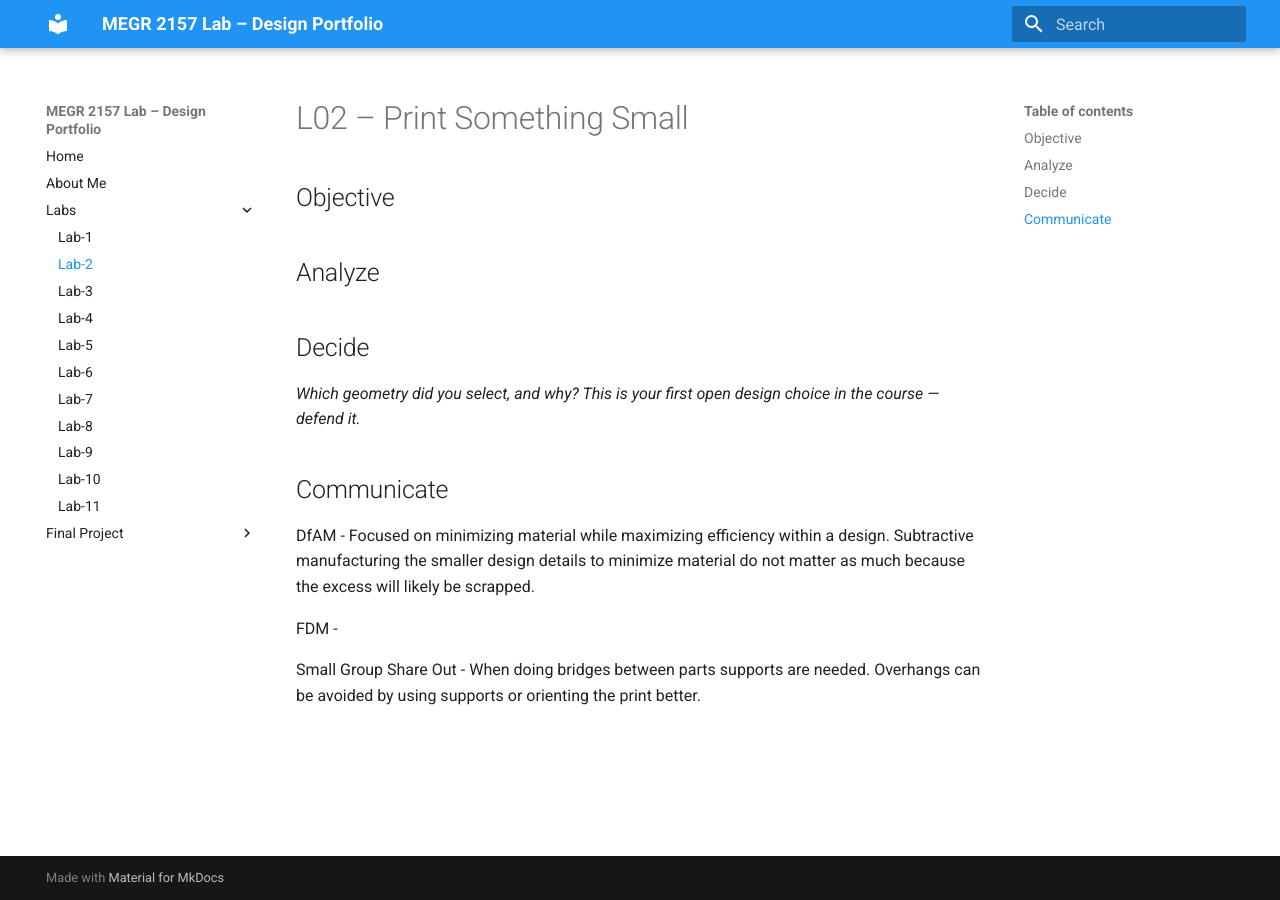
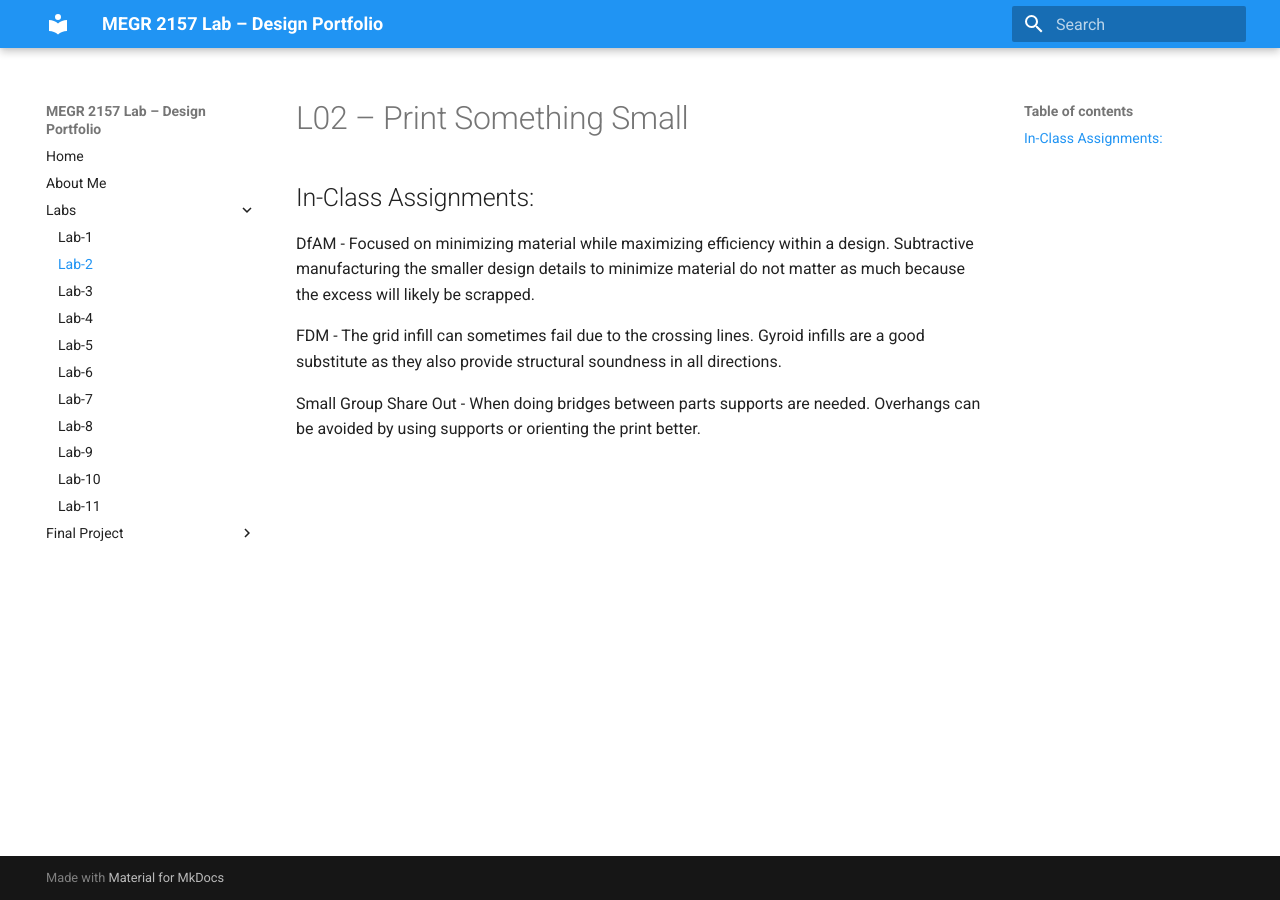
Before and after one commit to mgrego35/Morgan-Gregory-Lab-Portfolio, an MkDocs documentation site: the page built from docs/Labs/L02/index.md, in a window 1280 px wide. Built offline with MkDocs 1.6.1 and Material for MkDocs 9.7.7, drawn with Linux system fonts in a browser that asks for light colours.

Commit message:
Revise L02 index to emphasize in-class assignments
Updated the structure of the document to focus on in-class assignments and added notes on FDM and small group share out.

```diff
--- a/docs/Labs/L02/index.md
+++ b/docs/Labs/L02/index.md
@@ -1,18 +1,9 @@
 # L02 – Print Something Small
 
-## Objective
-
-
-## Analyze
-
-
-## Decide
-_Which geometry did you select, and why? This is your first open design choice in the course — defend it._
-
-## Communicate
+## In-Class Assignments:
 
 DfAM - Focused on minimizing material while maximizing efficiency within a design. Subtractive manufacturing the smaller design details to minimize material do not matter as much because the excess will likely be scrapped.
 
-FDM -
+FDM - The grid infill can sometimes fail due to the crossing lines. Gyroid infills are a good substitute as they also provide structural soundness in all directions.
 
 Small Group Share Out - When doing bridges between parts supports are needed. Overhangs can be avoided by using supports or orienting the print better.
```
